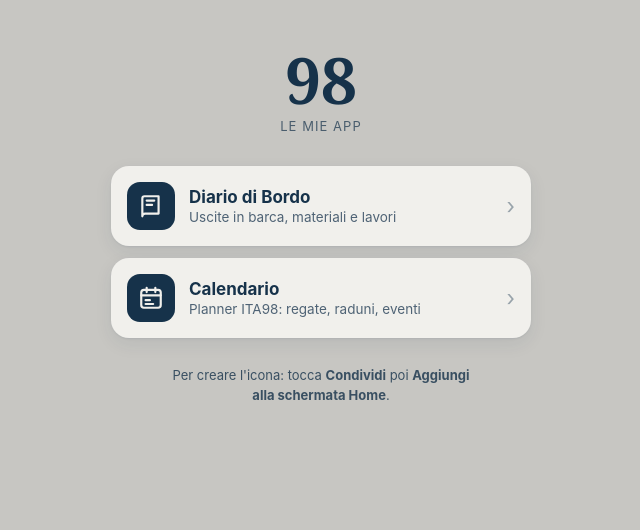
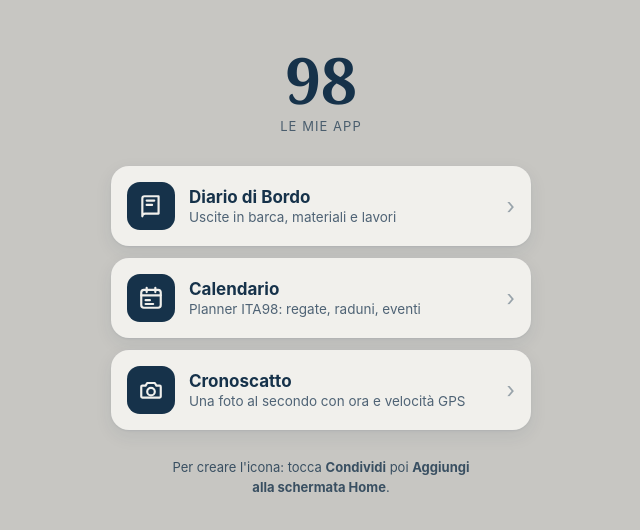
Before and after one commit to gigiug1809/diario-di-bordo-home, a plain HTML site: page index.html in a window 1280 px wide. Shown: the whole page, without its empty margins (319-959 px from the left). Drawn offline with Linux system fonts and the light colour scheme.

Commit message:
Aggiunge Cronoscatto alla lista delle app
Co-Authored-By: Claude Opus 5.5 <noreply@anthropic.com>

```diff
--- a/index.html
+++ b/index.html
@@ -58,6 +58,11 @@
       <div class="txt"><div class="t">Calendario</div><div class="s">Planner ITA98: regate, raduni, eventi</div></div>
       <span class="chev">&rsaquo;</span>
     </a>
+    <a class="app" href="https://gigiug1809.github.io/cronoscatto/">
+      <span class="ico"><svg viewBox="0 0 24 24" fill="none" stroke="currentColor" stroke-width="2" stroke-linecap="round" stroke-linejoin="round"><path d="M4 8h3l1.5-2.5h7L17 8h3a1 1 0 0 1 1 1v9a1 1 0 0 1-1 1H4a1 1 0 0 1-1-1V9a1 1 0 0 1 1-1z"/><circle cx="12" cy="13.5" r="3.5"/></svg></span>
+      <div class="txt"><div class="t">Cronoscatto</div><div class="s">Una foto al secondo con ora e velocità GPS</div></div>
+      <span class="chev">&rsaquo;</span>
+    </a>
   </nav>
 
   <p class="hint" id="hint">Per creare l'icona: tocca <strong>Condividi</strong> poi <strong>Aggiungi alla schermata Home</strong>.</p>
```
